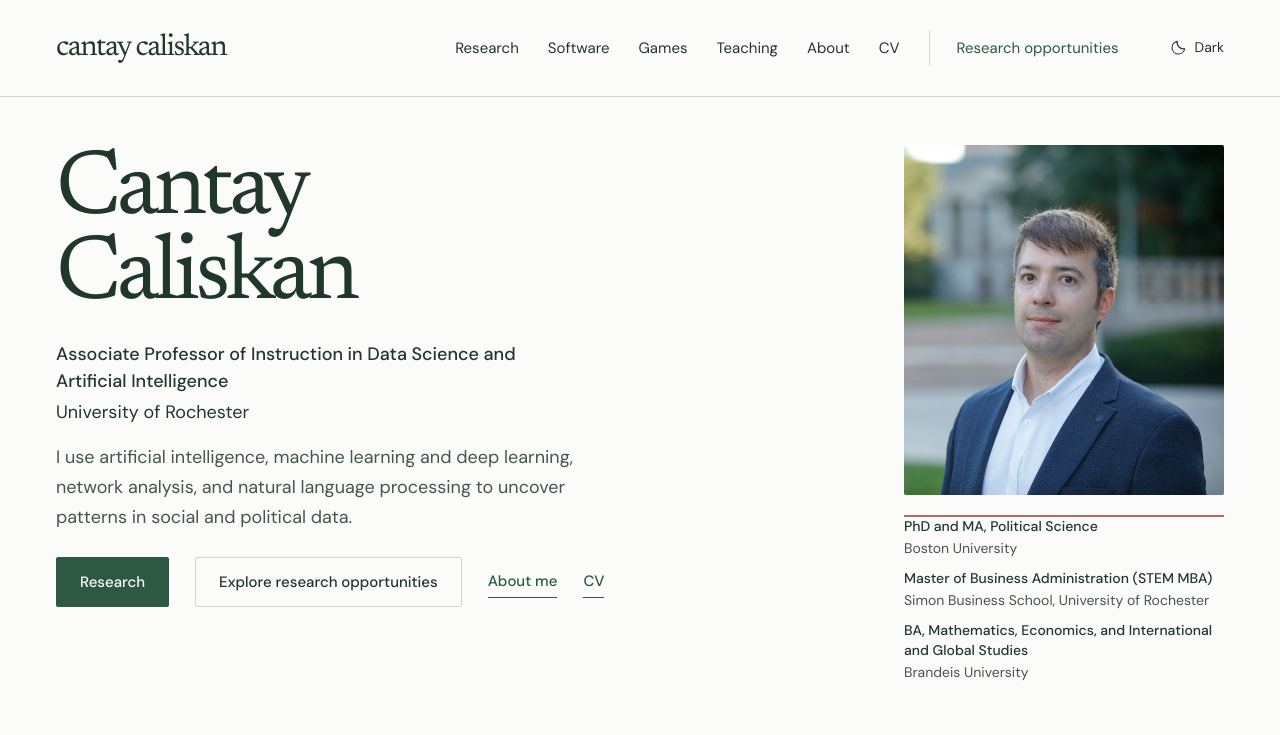
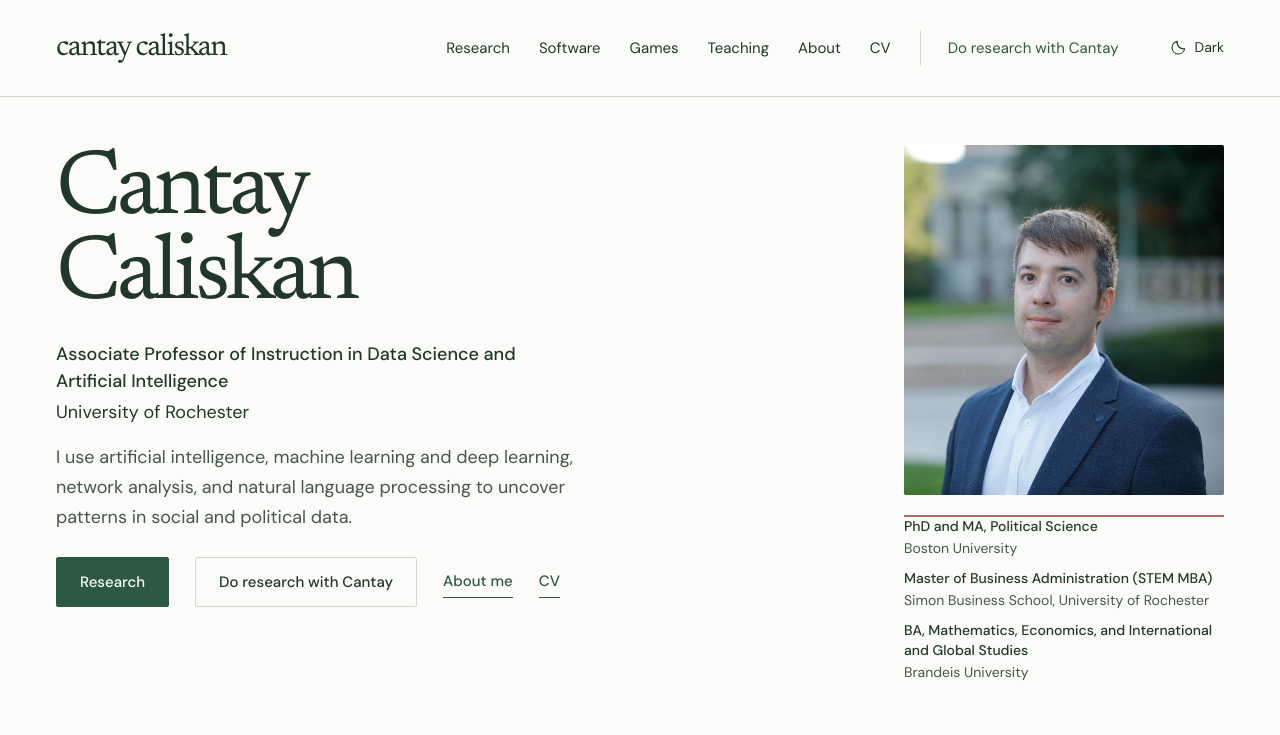
Before and after one commit to cantayus/cantay-academic-website, a React (Vite) app: page / in a window 1280 px wide. Shown: the top 735 px of the page. Built offline with nearby package versions, Linux system fonts and the light colour scheme.

Commit message:
Rename research opportunities to Do research with Cantay

```diff
--- a/content/profile.json
+++ b/content/profile.json
@@ -661,8 +661,8 @@
     "cvPresentation": "Display the Google Drive CV directly within the CV page. Do not add a CV download link or show an update date.",
     "teachingPresentation": "Do not display Data Science Capstone or the paragraphs about allowing generative AI on assignments and the profession-description bias exercise. Present the broader teaching approach and verified lifetime teaching and research-supervision totals. Course-section totals include historical teaching, even when a course is omitted from the portfolio.",
     "headingStyle": "Use plain, upright titles in a single color. Do not mix italic and regular text within a title or add promotional subtitles such as From class to research.",
-    "navigation": "Keep Research, Software, Games, Teaching, About, CV, and Research opportunities visibly accessible at the top on desktop and mobile. Do not hide the primary navigation in a dropdown or hamburger menu.",
-    "researchOpportunities": "Show a prominent Explore research opportunities link on both the homepage and Research page, linking to the standalone Research opportunities page at /research-with-me with the existing research-interest form.",
+    "navigation": "Keep Research, Software, Games, Teaching, About, CV, and Do research with Cantay visibly accessible at the top on desktop and mobile. Do not hide the primary navigation in a dropdown or hamburger menu.",
+    "researchOpportunities": "Show a prominent Do research with Cantay link on both the homepage and Research page, linking to the standalone Do research with Cantay page at /research-with-me with the existing research-interest form.",
     "softwarePresentation": "Keep a prominent Software section and highlight PlayablePast.com. Use verified public repository examples or original paper figures, preserve image credits, and distinguish published Python packages from research implementations. Do not use promotional composite illustrations with unclear provenance. Do not expose private repository links or invent package-install commands."
   },
   "featuredResearch": [
--- a/scripts/build-pages.mjs
+++ b/scripts/build-pages.mjs
@@ -11,7 +11,7 @@ const origin=canonicalOrigin.origin;
 const siteUrl=new URL(basePath,origin).href;
 const research=JSON.parse(await fs.readFile('content/research.json','utf8'));
 const description='Cantay Caliskan studies politics, places, and human behavior using AI, computer vision, and network analysis. Research, teaching, software, and educational games.';
-const names={home:'Cantay Caliskan',research:'Research',software:'Software',games:'Games',teaching:'Teaching',about:'About',cv:'Curriculum vitae','research-with-me':'Research opportunities',privacy:'Privacy & analytics'};
+const names={home:'Cantay Caliskan',research:'Research',software:'Software',games:'Games',teaching:'Teaching',about:'About',cv:'Curriculum vitae','research-with-me':'Do research with Cantay',privacy:'Privacy & analytics'};
 const routes=Object.entries(names).map(([route,title])=>({route,title,url:route==='home'?'':`${route}/`}));
 for(const paper of research)routes.push({route:'research',slug:paper.id,title:paper.title,url:`research/${paper.id}/`,description:paper.summary,paper});
 const escape=s=>String(s).replace(/&/g,'&amp;').replace(/</g,'&lt;').replace(/>/g,'&gt;').replace(/"/g,'&quot;');
```
Also changed, not shown: app/site.tsx (+4 -4 lines), 2 other files (tests, documents, lock files or other folders).
